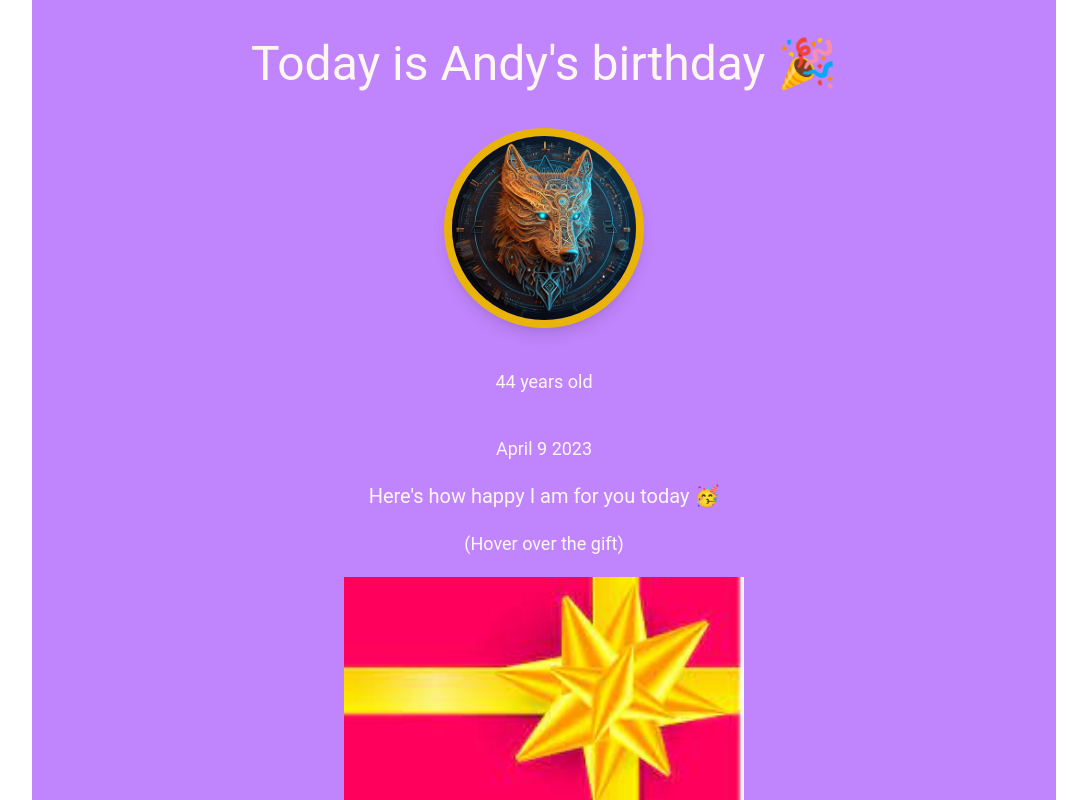
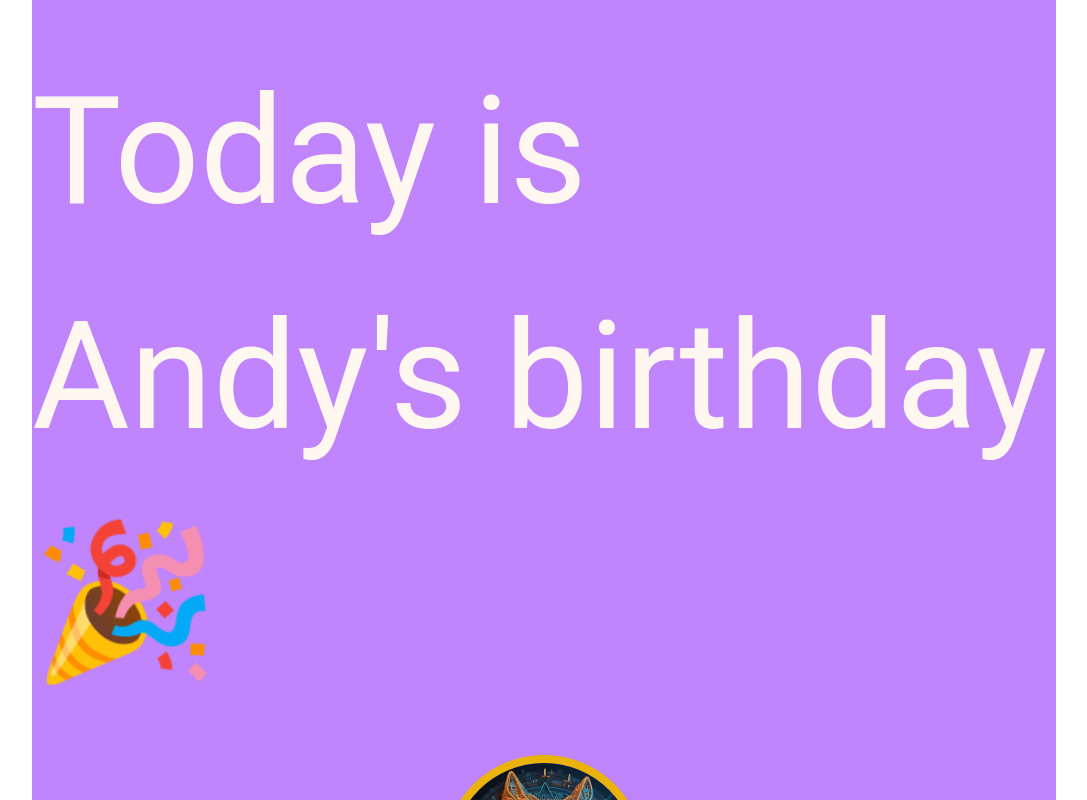
Before and after one commit to hongrosebara/nextjs-boilerplate, a Next.js app: page / in a window 1280 px wide. Shown: the top 800 px of the page, without its empty margins (96-1183 px from the left). Built offline with nearby package versions, Linux system fonts and the light colour scheme; a web font is replaced by a local one.

Commit message:
added screen to tailwind

```diff
--- a/tailwind.config.js
+++ b/tailwind.config.js
@@ -5,6 +5,12 @@ module.exports = {
     "./components/**/*.{js,ts,jsx,tsx}",
   ],
   theme: {
+    screens: {
+      sm: '480px',
+      md: '768px',
+      lg: '976px',
+      xl: '1440px',
+    },
     extend: {
       colors: {
         primary: 'var(--clr-primary)',
@@ -27,7 +33,23 @@ module.exports = {
         'hover-2': 'var(--clr-hover-2)',
         'hover-3': 'var(--clr-hover-3)',
         light: 'var(--clr-light)'
-      }
+      },
+      fontSize: {
+        xs: 'var(--fs-200)',
+        sm: 'var(--fs-300)',
+        base: 'var(--fs-400)',
+        xl: 'var(--fs-500)',
+        '2xl': 'var(--fs-600)',
+        '3xl': 'var(--fs-700)',
+        '4xl': 'var(--fs-800)',
+        '5xl': 'var(--fs-900)',
+      },
+      fontFamily: {
+        'heading': ['Poppins'],
+        'subheading': ['Raleway'],
+        'serif': ['Roboto Slab'],
+        'body': ['Roboto']
+      },
     },
   },
   plugins: [],
```
